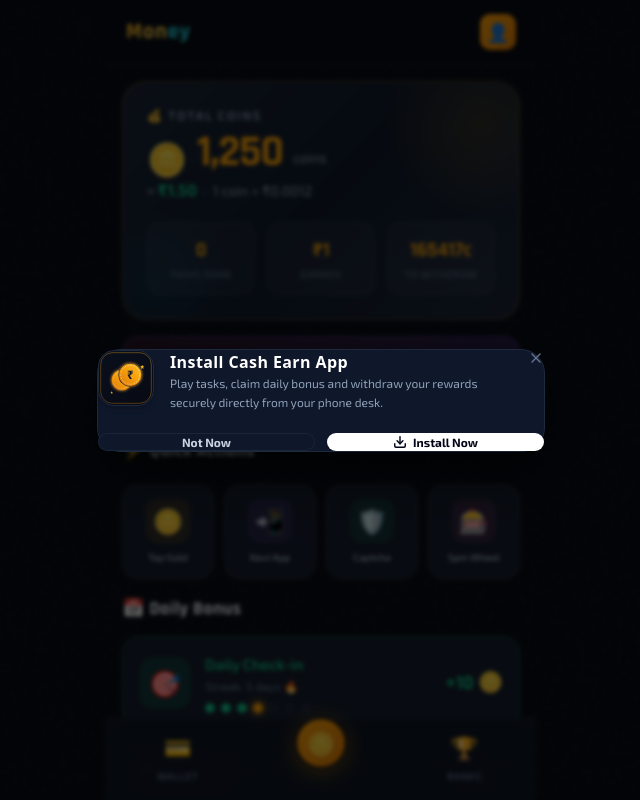
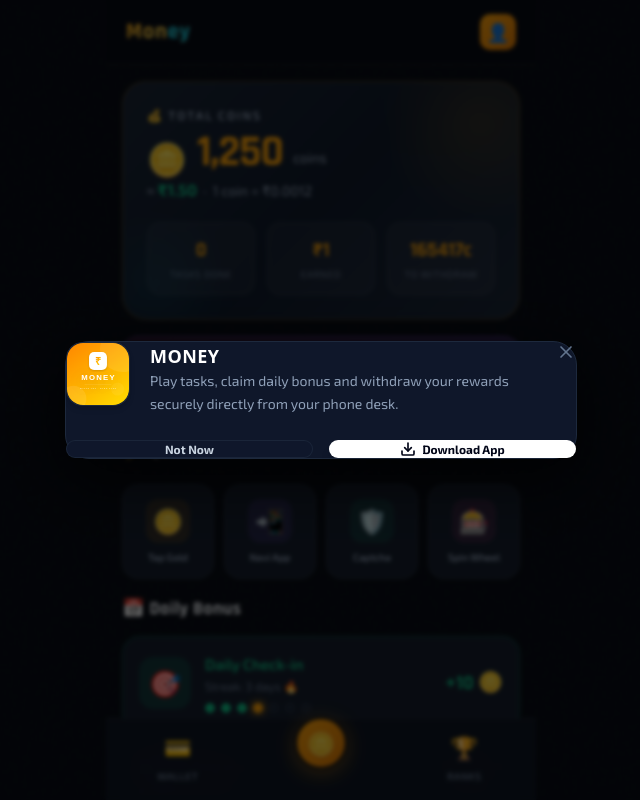
Before and after one commit to teekendrasingh90-sketch/Money-singh, a Next.js app: page / in a window 1280 px wide. Shown: the top 800 px of the page, without its empty margins (319-959 px from the left). Built offline with nearby package versions, Linux system fonts and the light colour scheme.

Commit message:
style: update PWA install prompt and app icon
Refine the UI for the PWA install prompt for better visual appeal and update the app icon with a refreshed design and branding.

```diff
--- a/src/components/PWAInstallPrompt.tsx
+++ b/src/components/PWAInstallPrompt.tsx
@@ -194,35 +194,35 @@
               animate={{ scale: 1, opacity: 1 }}
               exit={{ scale: 0.92, opacity: 0 }}
               transition={{ type: "spring", duration: 0.35 }}
-              className="w-full max-w-md bg-[#0f172a] border border-slate-800 rounded-3xl p-6 shadow-[0_20px_50px_rgba(0,0,0,0.6)] flex flex-col gap-5 text-left"
+              className="w-full max-w-lg bg-[#0f172a] border border-slate-800 rounded-3xl p-8 shadow-[0_20px_60px_rgba(0,0,0,0.7)] flex flex-col gap-6 text-left"
               id="pwa-normal-prompt"
               onClick={(e) => e.stopPropagation()}
             >
               {/* Top row: Icon, App Name & Simple details */}
-              <div className="flex items-start gap-4 text-left text-white">
-                <div className="w-14 h-14 bg-slate-900 rounded-2xl flex items-center justify-center p-0.5 border border-slate-800 shadow-md shrink-0">
+              <div className="flex items-start gap-5 text-left text-white">
+                <div className="w-16 h-16 bg-slate-900 rounded-2xl flex items-center justify-center p-0.5 border border-slate-800 shadow-md shrink-0">
                   <img src="icon.svg" alt="Cash Earn" className="w-full h-full rounded-2xl object-cover" />
                 </div>
                 <div className="flex-1">
-                  <h4 className="text-base font-extrabold text-white font-sans tracking-wide">
-                    Install Cash Earn App
+                  <h4 className="text-lg font-extrabold text-white font-sans tracking-wide pt-0.5">
+                    MONEY
                   </h4>
-                  <p className="text-xs text-slate-400 mt-1 leading-relaxed">
+                  <p className="text-sm text-slate-400 mt-1.5 leading-relaxed">
                     Play tasks, claim daily bonus and withdraw your rewards securely directly from your phone desk.
                   </p>
                 </div>
                 <button
                   onClick={() => handleDismiss()}
-                  className="p-1.5 hover:bg-slate-800 rounded-full text-slate-500 hover:text-white transition-colors cursor-pointer shrink-0"
+                  className="p-1.5 hover:bg-slate-850 rounded-full text-slate-500 hover:text-white transition-colors cursor-pointer shrink-0 mt-0.5"
                   title="Dismiss"
                 >
-                  <X className="w-4 h-4" />
+                  <X className="w-5 h-5" />
                 </button>
               </div>
 
               {/* Special Instructions for iPhone/Safari */}
               {isIOS && downloadState === "idle" && (
-                <div className="text-left bg-slate-900/40 p-3.5 rounded-xl border border-slate-800/60 text-xs text-slate-300">
+                <div className="text-left bg-slate-900/40 p-4 rounded-xl border border-slate-800/60 text-xs text-slate-300">
                   <p className="font-bold text-amber-500 mb-1 flex items-center gap-1">
                     <Share className="w-3.5 h-3.5 inline" /> Apple Safari Setup:
                   </p>
@@ -232,7 +232,7 @@
 
               {/* UI for standard downloading state */}
               {downloadState === "downloading" && (
-                <div className="bg-slate-950/70 border border-slate-800/80 p-4 rounded-2xl flex flex-col gap-2.5 text-left">
+                <div className="bg-slate-950/70 border border-slate-800/80 p-5 rounded-2xl flex flex-col gap-3 text-left">
                   <div className="flex justify-between items-center text-xs text-amber-400 font-bold">
                     <span>📥 Downloading App Components...</span>
                     <span>{downloadProgress}%</span>
@@ -252,7 +252,7 @@
                 <motion.div
                   initial={{ scale: 0.95, opacity: 0 }}
                   animate={{ scale: 1, opacity: 1 }}
-                  className="bg-green-950/30 border border-green-800/40 p-3.5 rounded-2xl flex items-center justify-center gap-2.5 text-green-400 text-xs font-extrabold text-center"
+                  className="bg-green-950/30 border border-green-800/40 p-4 rounded-2xl flex items-center justify-center gap-2.5 text-green-400 text-xs font-extrabold text-center"
                 >
                   <CheckCircle2 className="w-5 h-5 text-green-400 shrink-0" />
                   App package downloaded successfully!
@@ -261,10 +261,10 @@
 
               {/* Simple classic buttons row: visible only during idle state */}
               {downloadState === "idle" && (
-                <div className="flex gap-3">
+                <div className="flex gap-4">
                   <button
                     onClick={() => handleDismiss()}
-                    className="w-1/2 py-3 bg-slate-900 hover:bg-slate-800 text-slate-300 border border-slate-800/80 font-bold rounded-xl text-xs transition-colors cursor-pointer"
+                    className="w-1/2 py-3 bg-slate-900 hover:bg-slate-810 text-slate-300 border border-slate-800/80 font-bold rounded-xl text-xs transition-colors cursor-pointer"
                     id="btn-dismiss-pwa"
                   >
                     Not Now
@@ -275,8 +275,8 @@
                     className="w-1/2 py-3 bg-white hover:bg-slate-100 text-slate-950 font-black rounded-xl text-xs flex items-center justify-center gap-1.5 shadow-lg transition-all cursor-pointer"
                     id="btn-install-pwa"
                   >
-                    <Download className="w-3.5 h-3.5 stroke-[2.5]" strokeWidth={2.5} />
-                    {isInIframe ? "Launch App" : "Install Now"}
+                    <Download className="w-4 h-4 stroke-[2.5]" strokeWidth={2.5} />
+                    Download App
                   </button>
                 </div>
               )}
```
Also changed, not shown: public/icon.svg.
